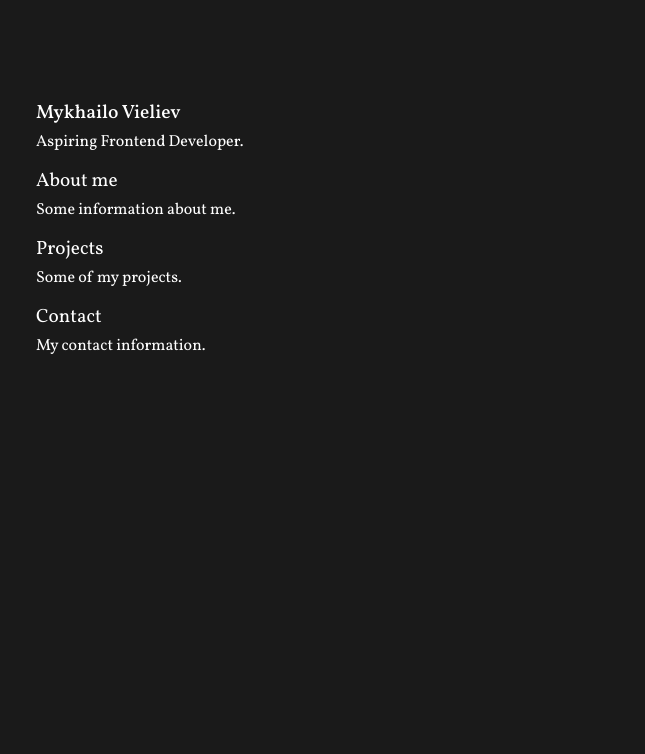
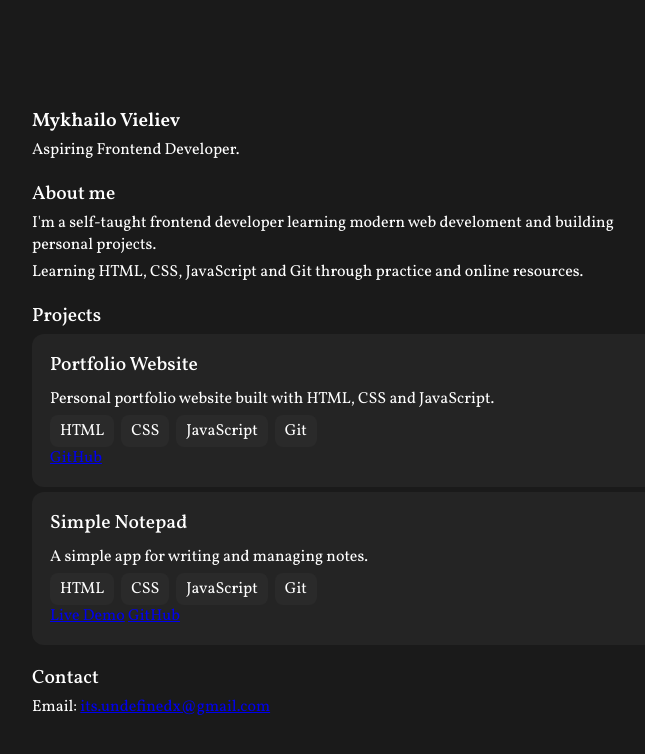
Before and after one commit to its-undefined/its-undefined.github.io, a plain HTML site: page index.html in a window 1280 px wide. Shown: the whole page, without its empty margins (304-949 px from the left). Drawn offline with Linux system fonts and the light colour scheme.

Commit message:
Refactor styles and add portfolio content

```diff
--- a/index.html
+++ b/index.html
@@ -21,16 +21,57 @@
     <main>
       <div>
         <h2>About me</h2>
-        <p>Some information about me.</p>
+        <p>
+          I'm a self-taught frontend developer
+          learning modern web develoment and
+          building personal projects.
+        </p>
+        <p>
+          Learning HTML, CSS, JavaScript and Git
+          through practice and online resources.
+        </p>
       </div>
+
       <div>
         <h2>Projects</h2>
-        <p>Some of my projects.</p>
       </div>
+
+      <div class="project-card">
+        <h3>Portfolio Website</h3>
+        <p>
+          Personal portfolio website built with
+          HTML, CSS and JavaScript.
+        </p>
+        <div class="teches">
+          <span>HTML</span>
+          <span>CSS</span>
+          <span>JavaScript</span>
+          <span>Git</span>
+        </div>
+        <a href="https://github.com/its-undefined/its-undefined.github.io" target="_blank">GitHub</a>
+      </div>
+
+      <div class="project-card">
+        <h3>Simple Notepad</h3>
+        <p>
+          A simple app for writing and managing
+          notes.
+        </p>
+        <div class="teches">
+          <span>HTML</span>
+          <span>CSS</span>
+          <span>JavaScript</span>
+          <span>Git</span>
+        </div>
+        <a href="https://its-undefined.github.io/Simple-Notepad/" target="_blank">Live Demo</a>
+        <a href="https://github.com/its-undefined/Simple-Notepad" target="_blank">GitHub</a>
+      </div>
+
       <div>
         <h2>Contact</h2>
-        <p>My contact information.</p>
+        <p>Email: <a href="mailto:its.undefinedx@gmail.com">its.undefinedx@gmail.com</a></p>
       </div>
+
     </main>
   </body>
 </html>
--- a/styles.css
+++ b/styles.css
@@ -1,10 +1,10 @@
 body {
+  position: absolute;
+  left: 50%;
+  transform: translate(-50%);
+
   background-color: #1a1a1a;
   color: white;
-
-  width: 600px;
-  margin: 0 auto;
-  text-align: left;
 
   font-size: 16px;
   font-family: 'Vollkorn', serif;
@@ -15,15 +15,23 @@ h1 {
   margin-bottom: 5px;
 
   font-size: 1.2em;
+  font-weight: 600;
+}
+
+h2 {
+  margin-top: 20px;
+  margin-bottom: 0px;
+
+  font-size: 1.2em;
   font-weight: 500;
 }
 
-h2 {
-  margin-top: 15px;
-  margin-bottom: 0px;
+h3 {
+  margin-top: 0px;
+  margin-bottom: 10px;
 
   font-size: 1.2em;
-  font-weight: 400;
+  font-weight: 500;
 }
 
 p {
@@ -31,3 +39,23 @@ p {
 
   font-weight: 100;
 }
+
+.project-card {
+    background: #242424;
+    padding: 18px;
+    border-radius: 12px;
+    margin-top: 5px;
+}
+
+.teches {
+    display: flex;
+    gap: 7px;
+    flex-wrap: wrap;
+
+}
+
+.teches span {
+    padding: 5px 10px;
+    background: #2a2a2a;
+    border-radius: 8px;
+}
```
